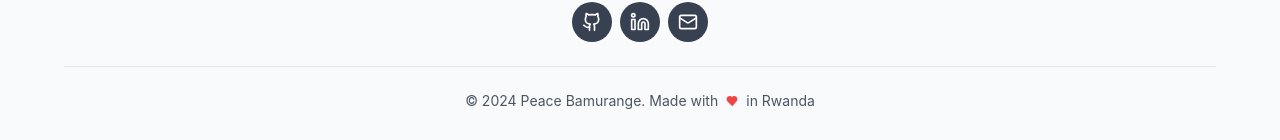
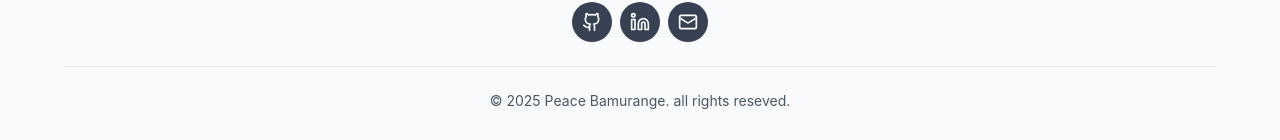
Before and after one commit to muhetopeace/My_portifolio, a Next.js app: page / in a window 1280 px wide. Shown: the part 6129-6269 px from the top of the page. Built offline with nearby package versions, Linux system fonts and the light colour scheme.

Commit message:
changes on footer

```diff
--- a/components/Footer.tsx
+++ b/components/Footer.tsx
@@ -41,9 +41,9 @@ export default function Footer() {
 
           <div className="border-t border-gray-200 pt-6">
             <p className="text-gray-600 text-sm flex items-center justify-center gap-2">
-              © 2024 Peace Bamurange. Made with
-              <Heart className="w-3 h-3 text-red-500 fill-current" />
-              in Rwanda
+              © 2025 Peace Bamurange. all rights reseved.
+
+
             </p>
           </div>
         </div>
```
